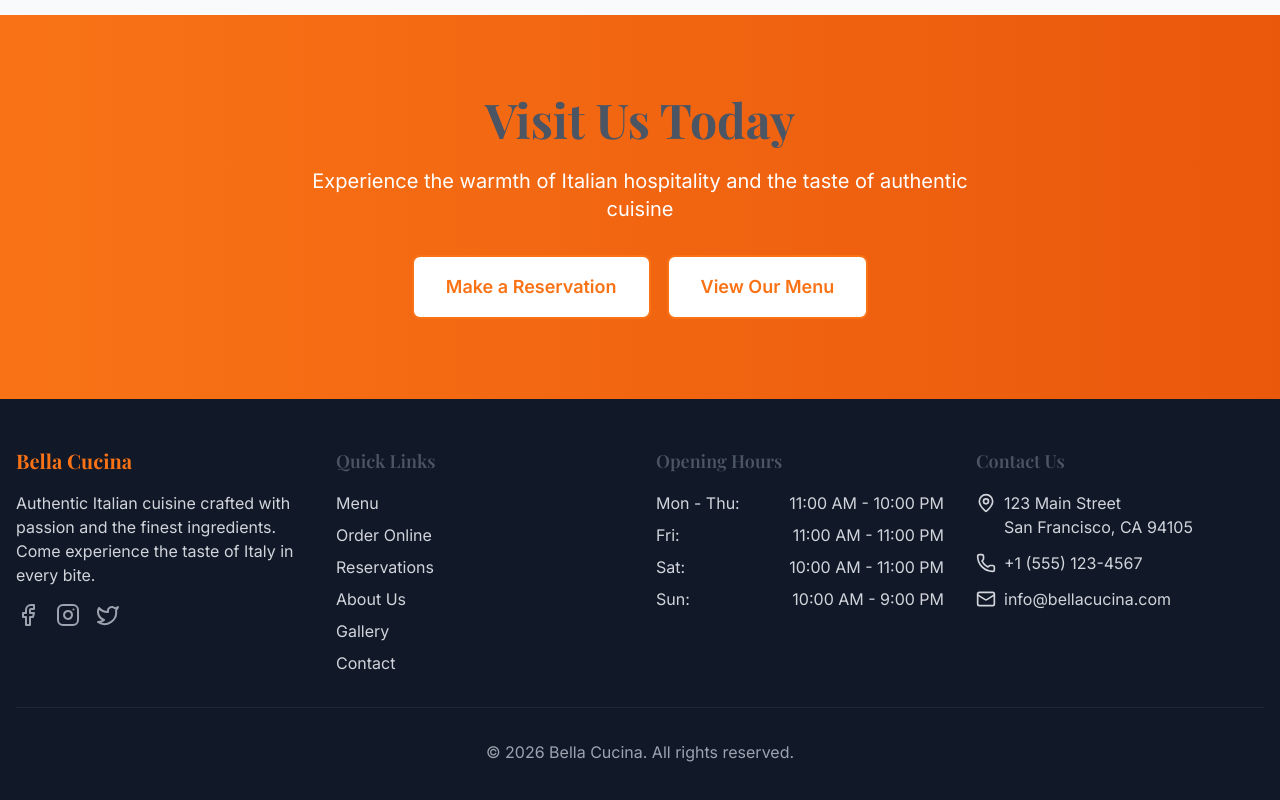
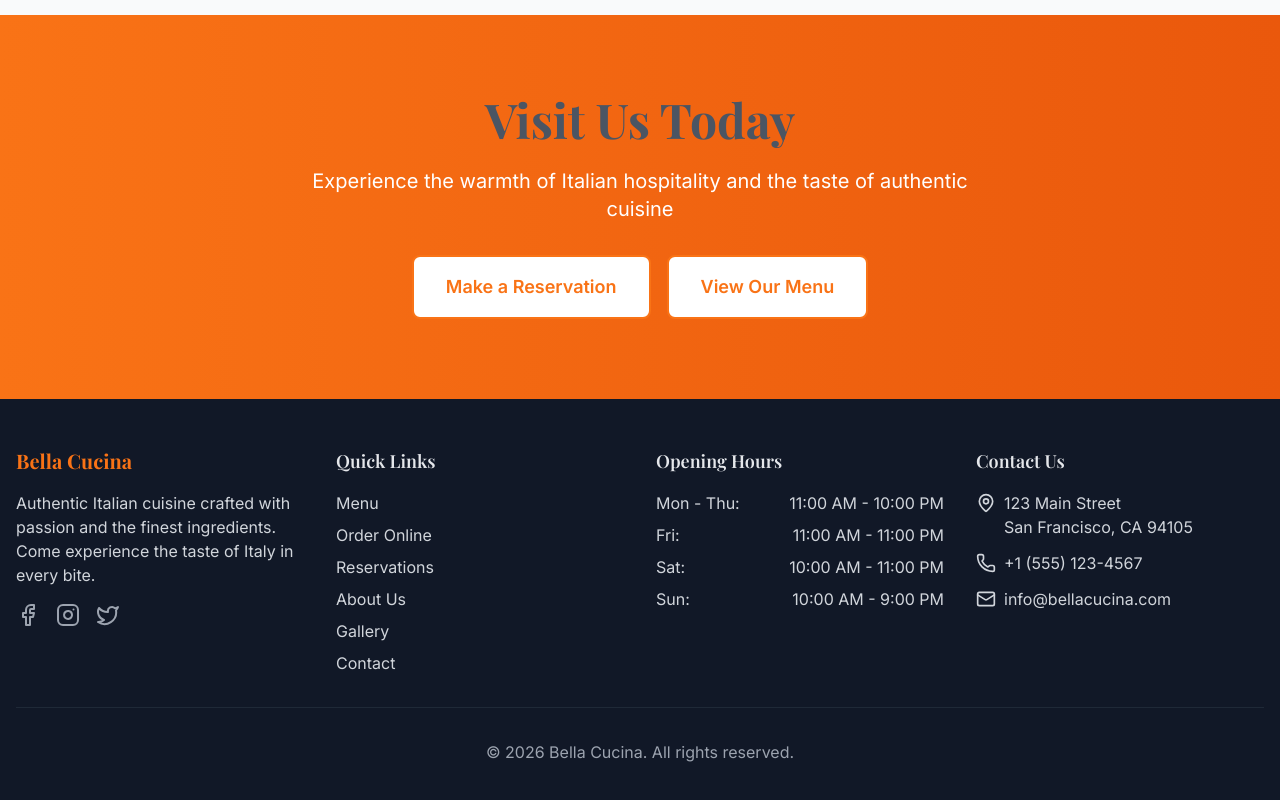
Before and after one commit to APMusyoka/restaurant-ordering, a Next.js app: page /about in a window 1280 px wide. Shown: the part 2121-2921 px from the top of the page. Built offline with nearby package versions, Linux system fonts and the light colour scheme; a web font is replaced by a local one.

Commit message:
style: fine-tune text colors on homepage and footer
- Added text-gray-600 to rating score, customer names, and day labels
- Changed section headings to text-gray-200 for better visibility
- Applied text-gray-200 to footer section headings
- Improved text hierarchy and readability throughout

```diff
--- a/src/app/page.tsx
+++ b/src/app/page.tsx
@@ -94,7 +94,7 @@ export default function Home() {
       <section className="py-20">
         <div className="container mx-auto px-4">
           <div className="text-center mb-12">
-            <h2 className="text-4xl md:text-5xl font-bold mb-4">Popular Dishes</h2>
+            <h2 className="text-4xl md:text-5xl font-bold mb-4 text-gray-200">Popular Dishes</h2>
             <p className="text-xl text-gray-600 max-w-2xl mx-auto">
               Discover our most loved dishes, crafted with passion and authentic Italian traditions
             </p>
@@ -157,7 +157,7 @@ export default function Home() {
                   />
                 ))}
               </div>
-              <span className="text-xl font-semibold">{averageRating.toFixed(1)} / 5.0</span>
+              <span className="text-xl font-semibold text-gray-600">{averageRating.toFixed(1)} / 5.0</span>
             </div>
             <p className="text-gray-600">Based on {reviews.length} reviews</p>
           </div>
@@ -177,7 +177,7 @@ export default function Home() {
                   </div>
                   <p className="text-gray-700 mb-4 italic">&quot;{review.comment}&quot;</p>
                   <div className="flex items-center justify-between">
-                    <p className="font-semibold">{review.customerName}</p>
+                    <p className="font-semibold text-gray-600">{review.customerName}</p>
                     {review.verified && (
                       <span className="text-xs text-green-600 bg-green-100 px-2 py-1 rounded">
                         Verified
@@ -197,7 +197,7 @@ export default function Home() {
           <div className="grid grid-cols-1 lg:grid-cols-2 gap-12">
             {/* Location */}
             <div>
-              <h2 className="text-3xl font-bold mb-6">Visit Us</h2>
+              <h2 className="text-3xl font-bold mb-6 text-gray-200">Visit Us</h2>
               <div className="space-y-4 mb-8">
                 <div className="flex items-start">
                   <MapPin className="mr-4 mt-1 text-orange-500 flex-shrink-0" size={24} />
@@ -226,7 +226,7 @@ export default function Home() {
 
             {/* Hours */}
             <div>
-              <h2 className="text-3xl font-bold mb-6">Opening Hours</h2>
+              <h2 className="text-3xl font-bold mb-6 text-gray-200">Opening Hours</h2>
               <div className="bg-white rounded-xl shadow-md p-8">
                 <div className="flex items-center mb-6">
                   <Clock className="mr-3 text-orange-500" size={24} />
@@ -235,7 +235,7 @@ export default function Home() {
                 <div className="space-y-3">
                   {Object.entries(restaurantInfo.hours).map(([day, hours]) => (
                     <div key={day} className="flex justify-between py-2 border-b border-gray-100 last:border-0">
-                      <span className="font-medium capitalize">{day}</span>
+                      <span className="font-medium capitalize text-gray-600">{day}</span>
                       <span className="text-gray-600">
                         {hours.closed ? 'Closed' : `${hours.open} - ${hours.close}`}
                       </span>
@@ -251,7 +251,7 @@ export default function Home() {
       {/* CTA Section */}
       <section className="py-20 bg-gradient-to-r from-orange-500 to-orange-600 text-white">
         <div className="container mx-auto px-4 text-center">
-          <h2 className="text-4xl md:text-5xl font-bold mb-6">Ready to Order?</h2>
+          <h2 className="text-4xl md:text-5xl font-bold mb-6 text-gray-200">Ready to Order?</h2>
           <p className="text-xl mb-8 max-w-2xl mx-auto">
             Enjoy authentic Italian cuisine from the comfort of your home with our easy online ordering
           </p>
--- a/src/components/layout/Footer.tsx
+++ b/src/components/layout/Footer.tsx
@@ -54,7 +54,7 @@ export function Footer() {
 
                     {/* Quick Links */}
                     <div>
-                        <h3 className="text-lg font-semibold mb-4">Quick Links</h3>
+                        <h3 className="text-lg font-semibold mb-4 text-gray-200">Quick Links</h3>
                         <ul className="space-y-2">
                             <li>
                                 <Link href="/menu" className="text-gray-300 hover:text-orange-500 transition-colors">
@@ -91,7 +91,7 @@ export function Footer() {
 
                     {/* Hours */}
                     <div>
-                        <h3 className="text-lg font-semibold mb-4">Opening Hours</h3>
+                        <h3 className="text-lg font-semibold mb-4 text-gray-200">Opening Hours</h3>
                         <ul className="space-y-2 text-gray-300">
                             <li className="flex justify-between">
                                 <span>Mon - Thu:</span>
@@ -114,7 +114,7 @@ export function Footer() {
 
                     {/* Contact */}
                     <div>
-                        <h3 className="text-lg font-semibold mb-4">Contact Us</h3>
+                        <h3 className="text-lg font-semibold mb-4 text-gray-200">Contact Us</h3>
                         <ul className="space-y-3 text-gray-300">
                             <li className="flex items-start">
                                 <MapPin size={20} className="mr-2 mt-0.5 flex-shrink-0" />
```
